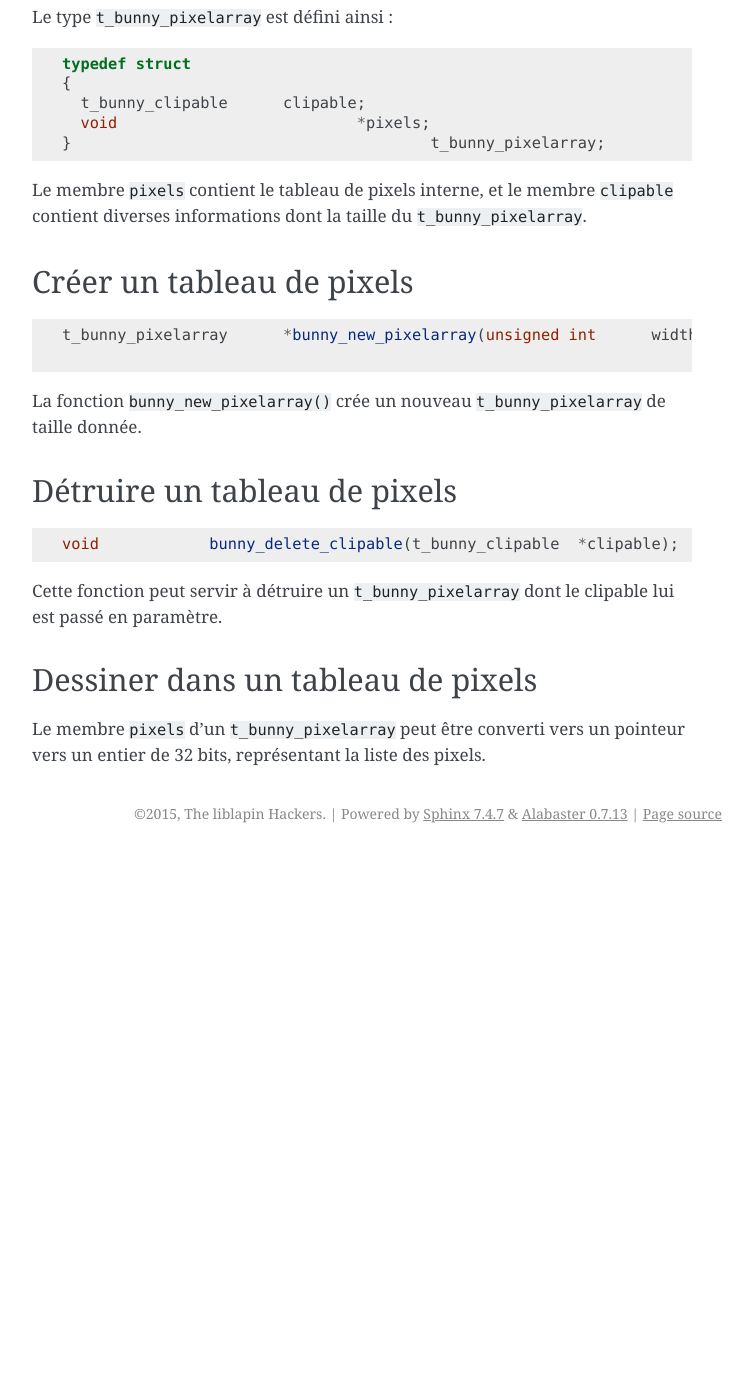
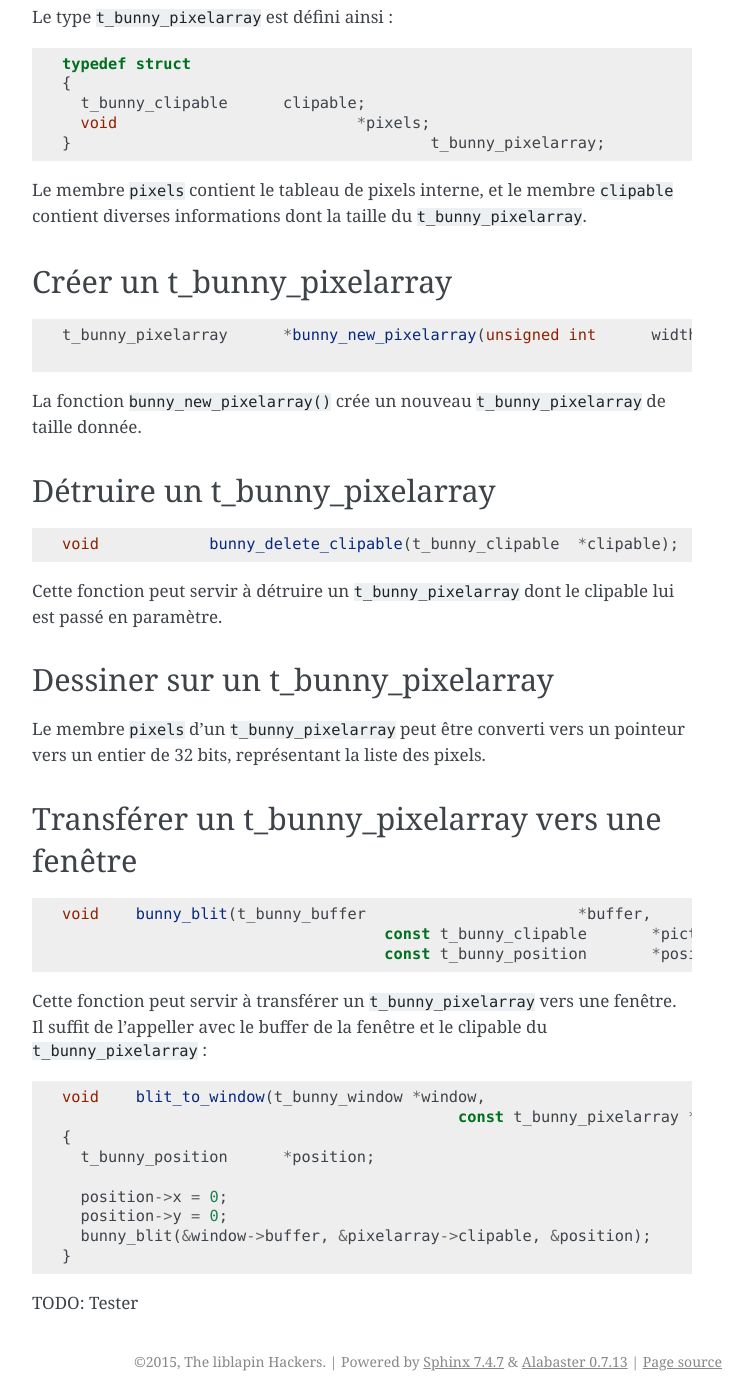
Before and after one commit to motet-a/liblapin-tutorial, a Sphinx documentation site: the page built from source/drawing.md, in a window 1280 px wide and 1400 px high, scrolled down 1231 px. Shown: the whole window, without its empty margins (388-1141 px from the left). Built offline with Sphinx 7.4.7, drawn with Linux system fonts in a browser that asks for light colours; before the commit the page ends 2084 px from its top, so only the background shows below that; some of the changed text lies outside the part shown.

Commit message:
Added bunny_blit() description

````diff
--- a/source/drawing.md
+++ b/source/drawing.md
@@ -82,7 +82,7 @@ Le membre `pixels` contient le tableau de pixels interne,
 et le membre `clipable` contient diverses informations dont la taille du
 `t_bunny_pixelarray`.
 
-## Créer un tableau de pixels ##
+## Créer un t_bunny_pixelarray ##
 
 ```c
 t_bunny_pixelarray	*bunny_new_pixelarray(unsigned int	width,
@@ -92,7 +92,7 @@ t_bunny_pixelarray	*bunny_new_pixelarray(unsigned int	width,
 La fonction `bunny_new_pixelarray()` crée un nouveau `t_bunny_pixelarray`
 de taille donnée.
 
-## Détruire un tableau de pixels ##
+## Détruire un t_bunny_pixelarray ##
 
 ```c
 void		bunny_delete_clipable(t_bunny_clipable	*clipable);
@@ -101,11 +101,38 @@ void		bunny_delete_clipable(t_bunny_clipable	*clipable);
 Cette fonction peut servir à détruire un `t_bunny_pixelarray` dont le clipable
 lui est passé en paramètre.
 
-## Dessiner dans un tableau de pixels ##
+## Dessiner sur un t_bunny_pixelarray ##
 
 Le membre `pixels` d’un `t_bunny_pixelarray` peut être converti vers un
 pointeur vers un entier de 32 bits, représentant la liste des pixels.
 
+## Transférer un t_bunny_pixelarray vers une fenêtre ##
+
+```c
+void	bunny_blit(t_bunny_buffer			*buffer,
+				   const t_bunny_clipable	*picture,
+				   const t_bunny_position	*position);
+```
+
+Cette fonction peut servir à transférer un `t_bunny_pixelarray`
+vers une fenêtre.
+Il suffit de l’appeller avec le buffer de la fenêtre et le
+clipable du `t_bunny_pixelarray` :
+
+```c
+void	blit_to_window(t_bunny_window *window,
+					   const t_bunny_pixelarray *pixelarray)
+{
+  t_bunny_position	*position;
+
+  position->x = 0;
+  position->y = 0;
+  bunny_blit(&window->buffer, &pixelarray->clipable, &position);
+}
+
+```
+
+TODO: Tester
 
 [format RGBA]: https://en.wikipedia.org/wiki/RGBA_color_space
 [endianness]: https://fr.wikipedia.org/wiki/Endianness
````
